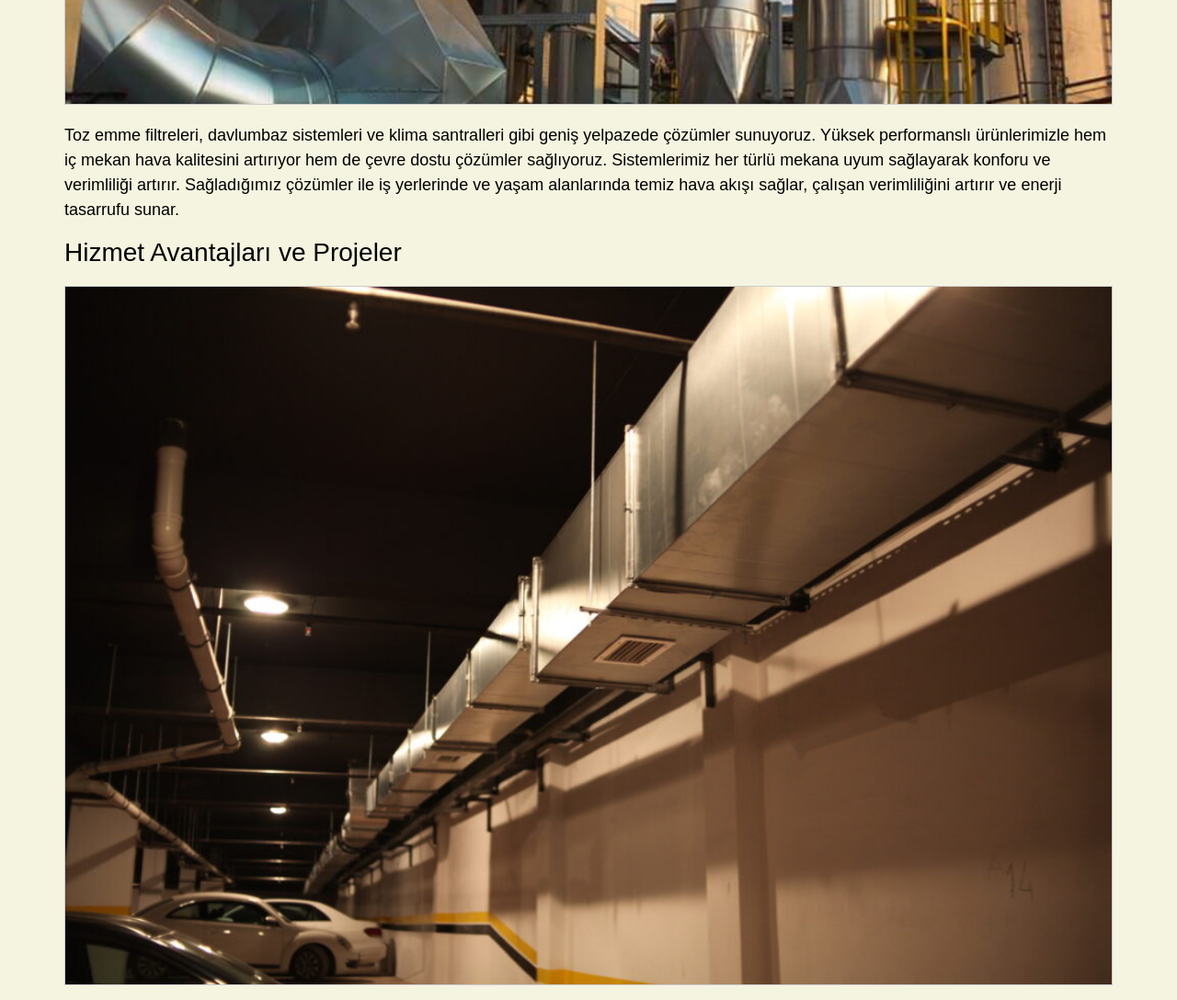
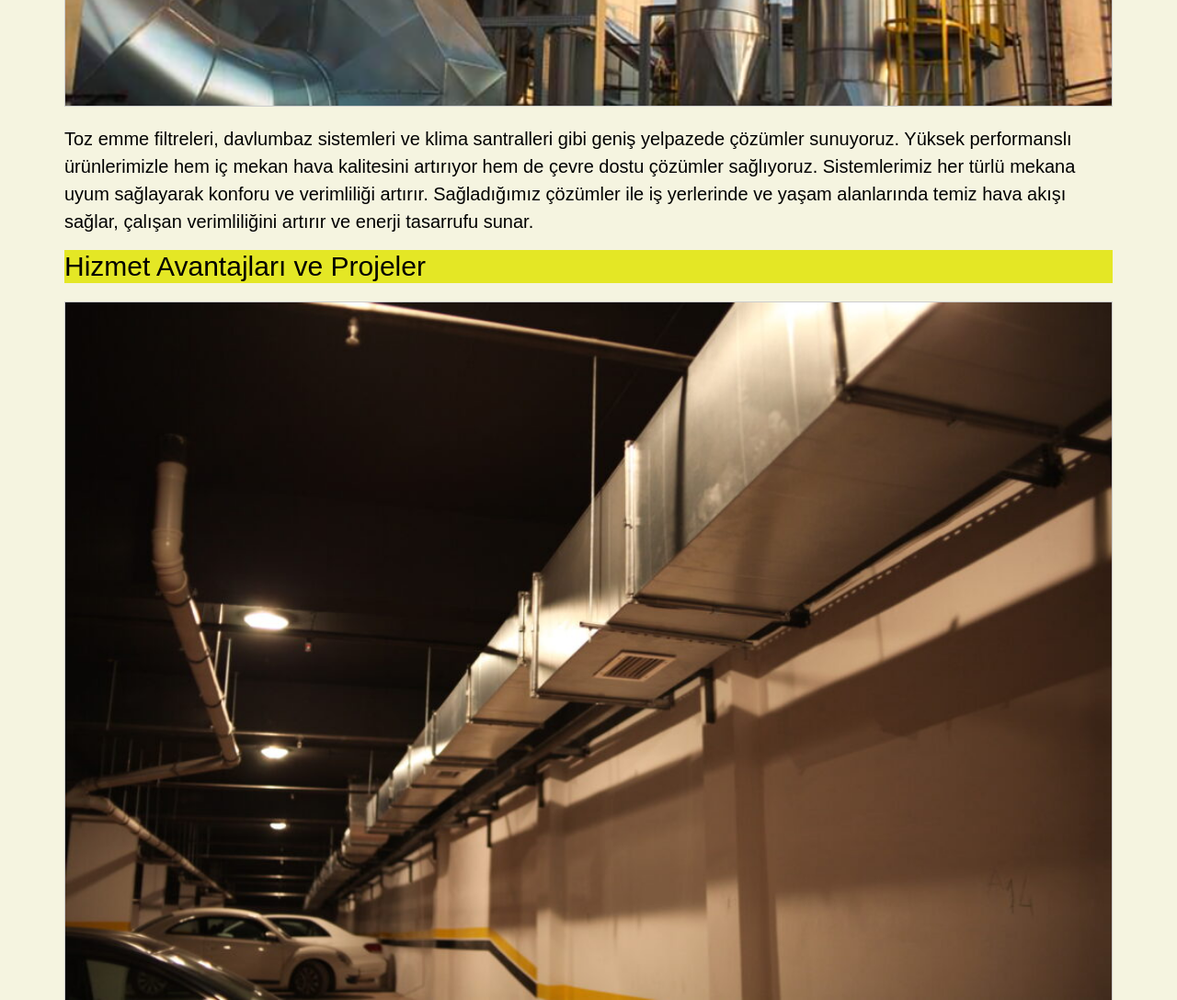
Before and after one commit to Yildirayalik/NefesHavalandirma-Web-Sites, a plain HTML site: page index.html in a window 1280 px wide. Shown: the part 940-2028 px from the top of the page at 92% size. Drawn offline with nearby package versions, Linux system fonts and the light colour scheme.

Commit message:
The About Us page's style files were adjusted.

```diff
--- a/styles.css
+++ b/styles.css
@@ -54,9 +54,15 @@
             max-width: 100%;
             object-fit: cover;
         }
-
         .main {
             background-color: #f5f4e0;
             padding: 50px;
             border-radius: 50px;
         }
+        .main h3 {
+            font-size: 30px;
+            background-color: rgb(228, 231, 37);
+        }
+        .main p {
+            font-size: 20px;
+        }
```
